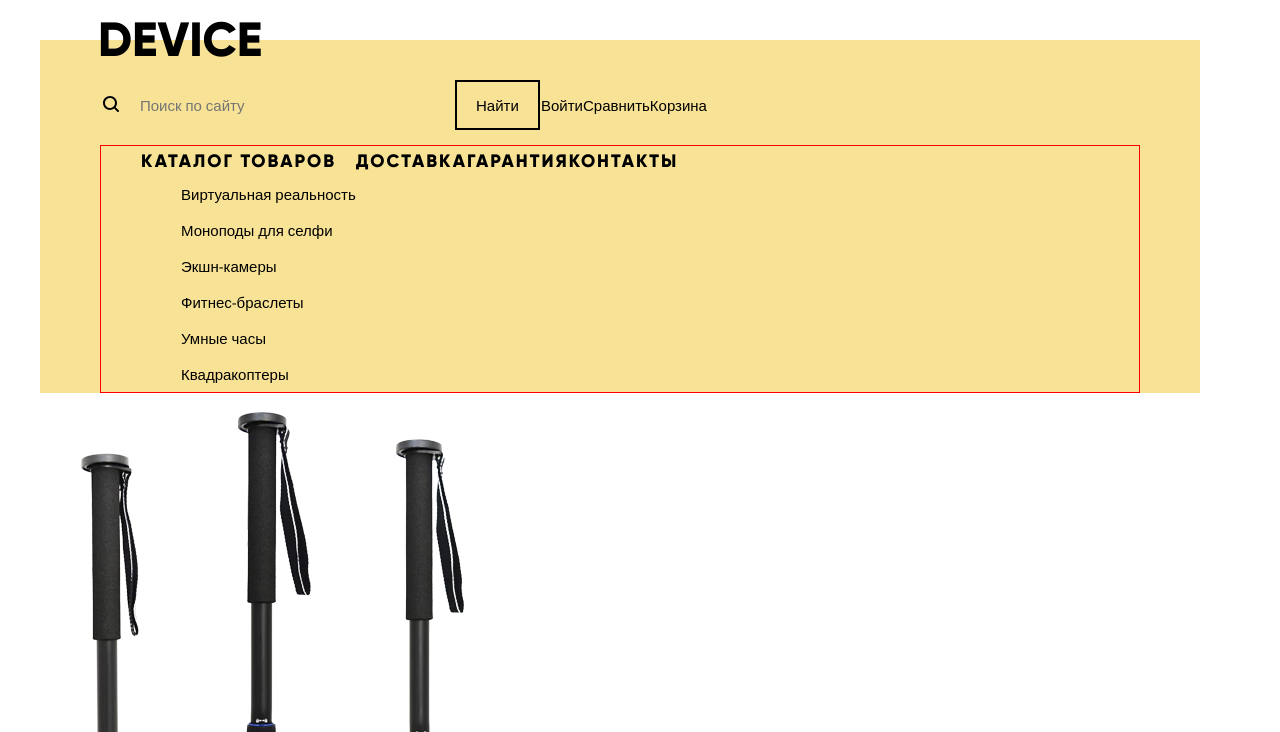
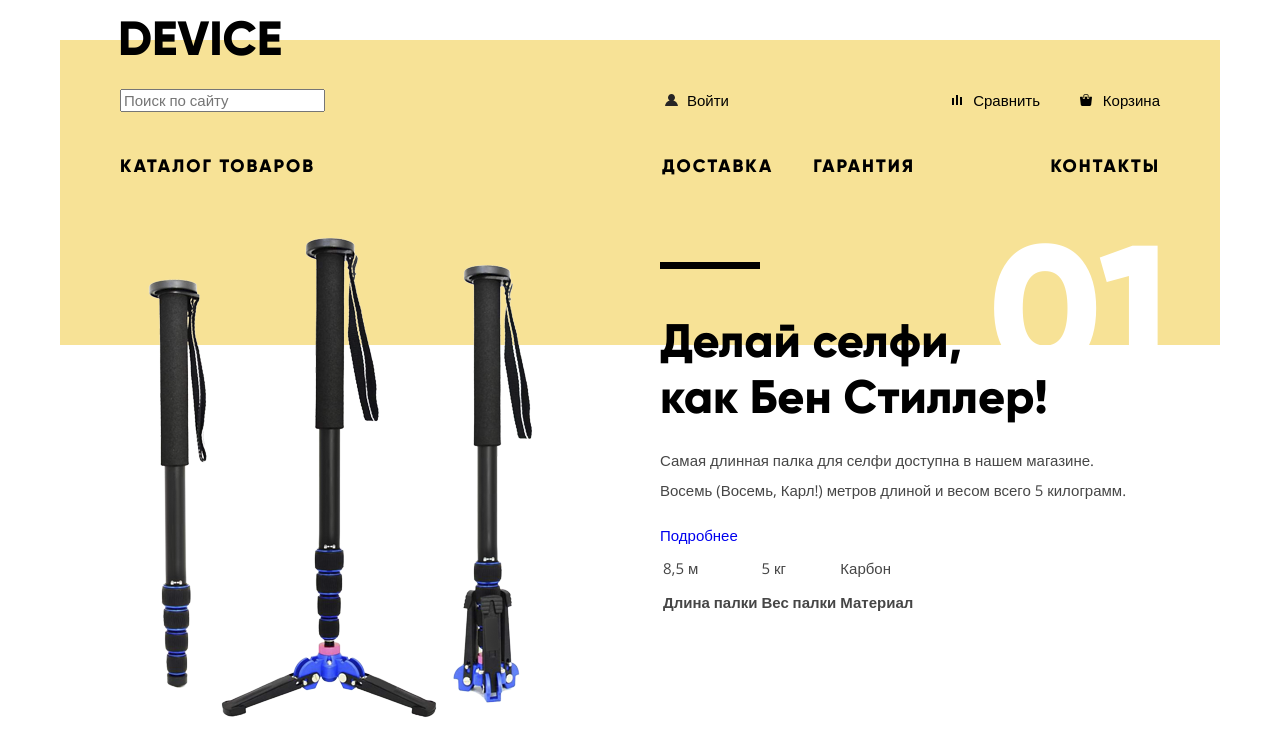
Before and after one commit to AndrejMaier/53732-device, a plain HTML site: page index.html in a window 1280 px wide. Shown: the top 732 px of the page. Drawn offline with nearby package versions, Linux system fonts and the light colour scheme.

Commit message:
сделана шапка

```diff
--- a/css/main.css
+++ b/css/main.css
@@ -1,27 +1,25 @@
 @font-face {
-    font-family: 'Gilroy Extra Bold';
+    font-family: 'Gilroy';
     src: url('../fonts/gilroyextrabold-webfont.woff2') format('woff2'),
          url('../fonts/gilroyextrabold-webfont.woff') format('woff');
-    font-weight: normal;
+    font-weight: 700;
     font-style: normal;
 }
 
 @font-face {
-    font-family: 'Gilroy Light';
+    font-family: 'Gilroy';
     src: url('../fonts/gilroylight-webfont.woff2') format('woff2'),
          url('../fonts/gilroylight-webfont.woff') format('woff');
-    font-weight: normal;
+    font-weight: 300;
     font-style: normal;
 }
 
 /* font-family: 'Open Sans', Arial, sans-serif; */
-/* font-family: 'Gilroy Extra Bold', Arial, sans-serif; */
-/* font-family: 'Gilroy Light', Arial, sans-serif; */
+/* font-family: 'Gilroy', Arial, sans-serif; */
 html,
 body {
   margin: 0;
   padding: 0;
-
   font-family: 'Open Sans', Arial, sans-serif;
   font-weight: 300;
   font-size: 15px;
@@ -35,7 +33,8 @@ a {
 }
 
 .main-header {
-  width: 1200px;
+  width: 1160px;
+  min-height: 300px;
   padding: 0 20px;
   padding-top: 1px;
   margin: 0 auto;
@@ -43,26 +42,41 @@ a {
   position: relative;
 }
 
+.main-navigation a:hover,
+.main-navigation a:focus,
+.site-navigation a:hover,
+.site-navigation a:focus {
+  color: rgba(0, 0, 0, 0.6);
+}
+
+.main-navigation a:active,
+.site-navigation a:active{
+  color: rgba(0, 0, 0, 0.3);
+}
+
 
 /* Стили логотипа */
-/* Возникла проблема при добавлении свойства "top: любое значение;" */
-a.logo {
-  font-family: 'Gilroy Extra Bold', Arial, sans-serif;
+.main-header .logo {
+  position: absolute;
+  left: 78px;
+  top: 13px;
+}
+
+.logo {
+  font-family: 'Gilroy', Arial, sans-serif;
   font-size: 48px;
+  font-weight: 700;
   line-height: normal;
   color:#000000;
-  position: absolute;
-  left: 78px;
-  margin-top: 13px;
   text-transform: uppercase;
 }
 
-a.logo:hover {
+.logo:hover {
   color: rgba(0, 0, 0, 0.6);
   cursor: pointer;
 }
 
-a.logo:active {
+.logo:active {
   color: rgba(0, 0, 0, 0.3);
 }
 
@@ -73,9 +87,14 @@ a.logo:active {
   color: #000000;
   margin-top: 40px;
   width: 1040px;
+  min-height: 270px;
   padding-left: 60px;
   padding-right: 60px;
-  padding-top: 40px;
+  padding-top: 35px;
+}
+
+.inner-main-navigation {
+  min-height: 186px;
 }
 
 .wrap-flex {
@@ -83,15 +102,13 @@ a.logo:active {
   flex-direction: row;
   align-items: center;
 }
-
+/* Форма поиска, ссылка входа, ссылка сравнения, ссылка корзины */
 .site-search {
-  width: 441px;
-  font-size: 0;
+  flex-basis: 500px;
+  margin-right: 20px;
 }
 
-/* Вопрос по поводу кнопки сброса в поле поиска, как убрать */
-/* Вопрос EI 11 съехала кнопка, нормальное отображение при 490px*/
-.site-search input[type=search] {
+.site-search .field-search {
   background-color: #f7e296;
   background-image: url(../img/search.svg);
   background-repeat: no-repeat;
@@ -109,43 +126,154 @@ a.logo:active {
   font-family: 'Open Sans', Arial, sans-serif;
 }
 
-.site-search input[type=search]:focus {
+.site-search input[type="search"]:focus {
   outline: none;
   padding-bottom: 8px;
   border-bottom: 2px solid #000000;
 }
 
-.site-search input[type=submit] {
+.site-search .btn-search {
   padding: 8px 19px;
+  margin-left: -3px;
   border: 2px solid #000000;
   background-color: #f7e296;
   font-size: 15px;
   line-height: 30px;
   font-weight: 300;
   font-family: 'Open Sans', Arial, sans-serif;
-  opacity: 1;
+  opacity: 0;
 }
 
-input[type=search]:focus input[type=submit] {
+/* Вопрос по поводу выхода с фокуса и скрытия кнопки */
+/* В IE 11 съезжает нижний border у поля поиска */
+.site-search > .field-search:focus + .btn-search {
   opacity: 1;
+  transition: 1s;
 }
 
-.site-search input[type=submit]:hover {
+.site-search .btn-search:hover {
   background-color: #000000;
   color: #ffffff;
 }
 
-.site-search input[type=submit]:active {
+.site-search .btn-search:active {
   background-color: #000000;
   color: rgba(255, 255, 255, 0.3);
 }
 
+.user-sing,
+.user-name{
+  flex-basis: 133px;
+  flex-grow: 1;
+  padding-left: 27px;
+  margin-left: 20px;
+  position: relative;
+}
 
+.user-sing:hover::before,
+.user-name:hover::before {
+  opacity: 0.6;
+}
+
+.user-sing:active::before,
+.user-name:active::before {
+  opacity: 0.3;
+}
+
+.user-sing::before,
+.user-name::before {
+  content: "";
+  position: absolute;
+  top: 9px;
+  left: 5px;
+  width: 13px;
+  height: 12px;
+  background-image: url(../img/user.svg);
+  background-position: center;
+  background-repeat: no-repeat;
+}
+
+.user-name {
+  flex-basis: 133px;
+  padding-left: 27px;
+  margin-left: 20px;
+  position: relative;
+}
+
+.user-name:hover::before {
+  opacity: 0.6;
+}
+
+.user-name:active::before {
+  opacity: 0.3;
+}
+
+.out {
+  flex-basis: 80px;
+  margin-left: 20px;
+  opacity: 0.3;
+}
+
+.main-navigation .compare {
+  flex-basis: 100px;
+  margin-left: 20px;
+  text-align: right;
+  position: relative;
+}
+
+.main-navigation .compare::before {
+  content: "";
+  position: absolute;
+  top: 9px;
+  left: 10px;
+  width: 13px;
+  height: 12px;
+  background-image: url(../img/compare.svg);
+  background-position: center;
+  background-repeat: no-repeat;
+}
+
+.compare:hover::before {
+  opacity: 0.6;
+}
+
+.compare:active::before {
+  opacity: 0.3;
+}
+
+.main-navigation .cart {
+  flex-basis: 100px;
+  margin-left: 20px;
+  text-align: right;
+  position: relative;
+}
+
+.main-navigation .cart::before {
+  content: "";
+  position: absolute;
+  top: 9px;
+  left: 19px;
+  width: 13px;
+  height: 12px;
+  background-image: url(../img/cart.svg);
+  background-position: center;
+  background-repeat: no-repeat;
+}
+
+.cart:hover::before {
+  opacity: 0.6;
+}
+
+.cart:hover::before {
+  opacity: 0.3;
+}
+
+/* Стили основног меню */
 .site-navigation {
-  border: 1px solid red; /* временная обводка для site-navigation */
-
+/*  border: 1px solid red;  временная обводка для site-navigation */
   display: flex;
   flex-direction: row;
+  justify-content: space-between;
 }
 
 
@@ -153,37 +281,188 @@ input[type=search]:focus input[type=submit] {
 .site-navigation ul,
 .slider {
   list-style: none;
+  margin: 0;
+  padding: 0;
+}
+
+.site-navigation {
+  margin-top: 26px;
 }
 
 .main-navigation a,
+inner-main-navigation a,
 .site-navigation a {
   color: #000000;
 }
 
 .site-navigation > li {
-  font-family: 'Gilroy Extra Bold', Arial, sans-serif;
+  font-family: 'Gilroy', Arial, sans-serif;
+  font-weight: 700;
   font-size: 18px;
   letter-spacing: 2px;
   text-transform: uppercase;
+  margin-left: 20px;
+  margin-right: 20px;
 }
 
- ul.sub-site-navigation {
+.site-navigation > li:first-child{
+  position: relative;
+  margin-left: 0;
+}
+
+.site-navigation > li:last-child{
+  margin-right: 0;
+}
+
+.nav-catalog-list {
+  flex-basis: 216px;
+  flex-grow: 6.1;
+}
+
+.nav-contact {
+  flex-basis: 130px;
+  flex-grow: 1.6;
+  text-align: right;
+}
+
+ul.sub-site-navigation {
+  display: none; /* отключить после настройки */
+  flex-direction: column;
+  align-content: flex-start;
+  flex-wrap: wrap;
+  height: 108px;
+  width: 1040px;
+  position: absolute;
+  top: 22px;
+  left: -60px;
+  z-index: 20;
+  padding-top: 20px;
+  padding-bottom: 34px;
+  padding-left: 60px;
+  padding-right: 60px;
+  background-color: #f7e296;
   font-family: 'Open Sans', Arial, sans-serif;
-   font-size: 15px;
+  font-size: 15px;
   font-weight: 300;
   line-height: 36px;
-   letter-spacing: normal;
+  letter-spacing: normal;
   text-transform: none;
 }
 
-.main-navigation a:hover,
-.main-navigation a:focus,
-.site-navigation a:hover,
-.site-navigation a:focus {
-  color: rgba(0, 0, 0, 0.6);
+.nav-catalog-list:hover ul.sub-site-navigation {
+  display: flex;
 }
 
-.main-navigation a:active,
-.site-navigation a:active{
-  color: rgba(0, 0, 0, 0.3);
+ul.sub-site-navigation li{
+  width: 200px;
+  margin-right: 40px;
 }
+
+
+
+
+/* Стилизация Слайдера */
+.slider {
+  padding-right: 60px;
+  position: relative;
+  top: -118px;
+}
+
+.item {
+  display: flex;
+  flex-direction: row;
+  justify-content: space-between;
+}
+
+.slider-img {
+  width: 560px;
+  height: 500px;
+  display: flex;
+  justify-content: center;
+  align-items: center;
+  align-content: center;
+}
+
+.slider-img img {
+  width: auto;
+  height: auto;
+  margin-left: auto;
+  margin-right: auto;
+}
+
+.slider-description {
+  width: 500px;
+  padding-top: 40px;
+  position: relative;
+}
+
+.slider-description::before {
+  content: "";
+  position: absolute;
+  top: 35px;
+  left: 0;
+  width: 100px;
+  height: 7px;
+  background-color: black;
+}
+
+.slider-description h3 {
+  font-family: 'Gilroy', Arial, sans-serif;
+  font-size: 47px;
+  font-weight: 700;
+  line-height: 56px;
+  color: #000000;
+  position: relative;
+  z-index: 10;
+}
+
+.slider-description p {
+  width: 480px;
+  margin-top: -28px;
+}
+
+.item-1 h3::after {
+  content: "01";
+  font-family: 'Gilroy', Arial, sans-serif;
+  font-size: 179px;
+  font-weight: 700;
+  color: #ffffff;
+  position: absolute;
+  top: -30px;
+  right: -10px;
+  width: auto;
+  height: auto;
+  z-index: -10;
+}
+
+.item-2 h3::after {
+  content: "02";
+  font-family: 'Gilroy', Arial, sans-serif;
+  font-size: 179px;
+  font-weight: 700;
+  color: #ffffff;
+  position: absolute;
+  top: -30px;
+  right: -10px;
+  width: auto;
+  height: auto;
+  z-index: -10;
+}
+
+.item-3 h3::after {
+  content: "03";
+  font-family: 'Gilroy', Arial, sans-serif;
+  font-size: 179px;
+  font-weight: 700;
+  color: #ffffff;
+  position: absolute;
+  top: -30px;
+  right: -10px;
+  width: auto;
+  height: auto;
+  z-index: -10;
+}
+
+.item-active {
+  display: flex;
+}
--- a/index.html
+++ b/index.html
@@ -13,16 +13,16 @@
       <nav class="main-navigation">
         <div class="wrap-flex">
           <form action="#" method="get" class="site-search">
-            <input class="field-search" type="search" name="site-search" placeholder="Поиск по сайту">
+            <input type="search" name="site-search" placeholder="Поиск по сайту">
             <input class="btn-search" type="submit" value="Найти">
-          </form>
+        </form>
           <a href="#" class="user-sing">Войти</a>
           <a href="#" class="compare">Сравнить</a>
           <a href="#" class="cart">Корзина</a>
         </div>
         <ul class="site-navigation">
-          <li>
-            <a href="#">Каталог товаров</a>
+          <li class="nav-catalog-list">
+            <a href="catalog-list.html">Каталог товаров</a>
             <ul class="sub-site-navigation">
               <li><a href="#">Виртуальная реальность</a></li>
               <li><a href="#">Моноподы для селфи</a></li>
@@ -34,16 +34,18 @@
           </li>
           <li><a href="#">Доставка</a></li>
           <li><a href="#">Гарантия</a></li>
-          <li><a href="#">Контакты</a></li>
+          <li class="nav-contact"><a href="#">Контакты</a></li>
         </ul>
       </nav>
       <ul class="slider">
-        <li class="item item-1">
-          <img src="/img/slider-1.png" alt="Картинка 1 слайдера" width="384" height="486" class="slider-img">
+        <li class="item item-1 item-active">
+          <div class="slider-img">
+            <img  src="img/slider-1.png" alt="Картинка 1 слайдера" width="384" height="486" class="slider-img">
+          </div>
           <section class="slider-description">
             <header>
               <!-- Через пвсевдоэлемент добавим номер слайдера -->
-              <h3>Делай селфи, как Бен Стиллер!</h3>
+              <h3>Делай селфи,<br>как Бен Стиллер!</h3>
             </header>
             <p>Самая длинная палка для селфи доступна в нашем магазине. Восемь (Восемь, Карл!) метров длиной и весом всего 5 килограмм.</p>
             <a href="#" class="btn">Подробнее</a>
@@ -62,7 +64,9 @@
           </section>
         </li>
         <li class="item item-2">
-          <img src="#" alt="Картинка 2 слайдера" width="345" height="485" class="slider-img">
+          <div class="slider-img">
+            <img src="img/slider-2.png" alt="Картинка 2 слайдера" width="345" height="485" class="slider-img">
+          </div>
           <section class="slider-description">
             <header>
               <!-- Через пвсевдоэлемент добавим номер слайдера -->
@@ -81,7 +85,9 @@
           </section>
         </li>
         <li class="item item-3">
-          <img src="#" alt="Картинка 3 слайдера" width="526" height="334" class="slider-img">
+          <div class="slider-img">
+            <img src="img/slider-3.png" alt="Картинка 3 слайдера" width="526" height="334" class="slider-img">
+          </div>
           <section class="slider-description">
             <header>
               <!-- Через пвсевдоэлемент добавим номер слайдера -->
```
Also changed, not shown: catalog-list.html (+6 -4 lines), img/user-icon.svg (added).
